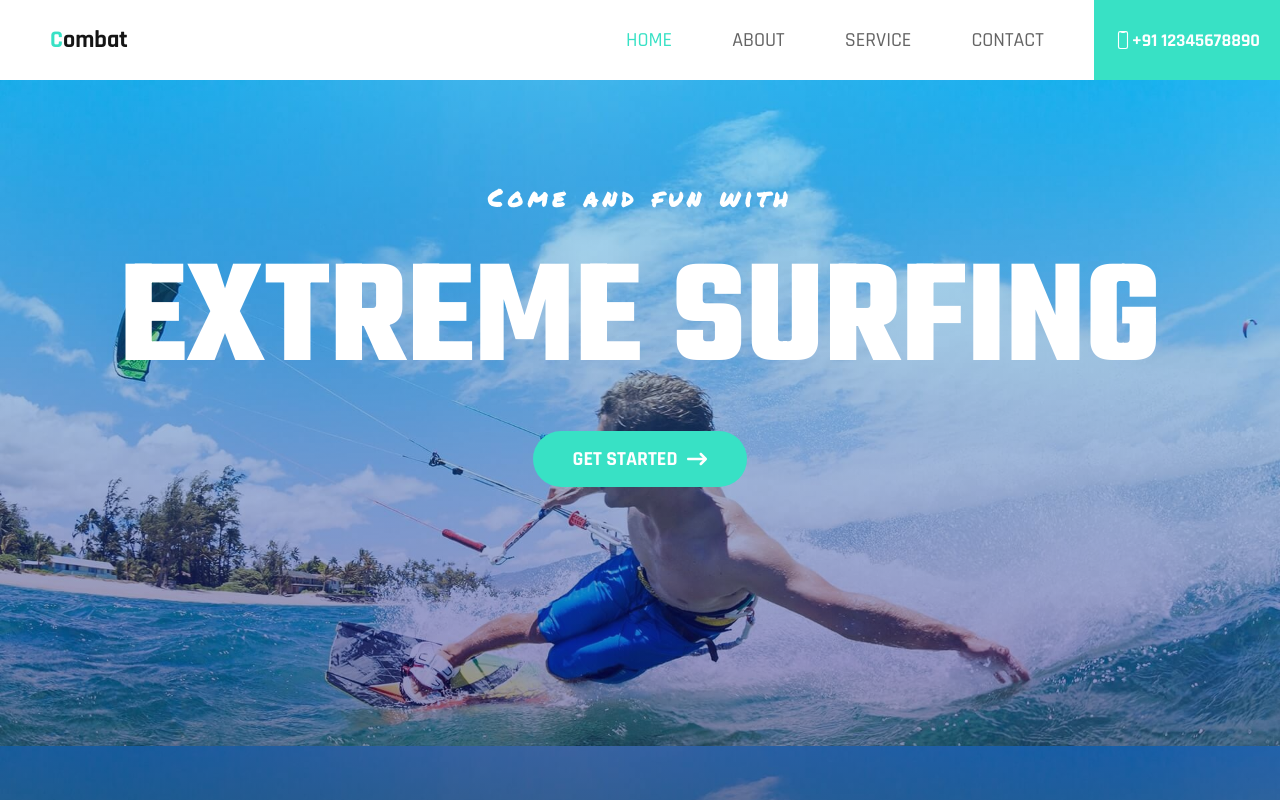
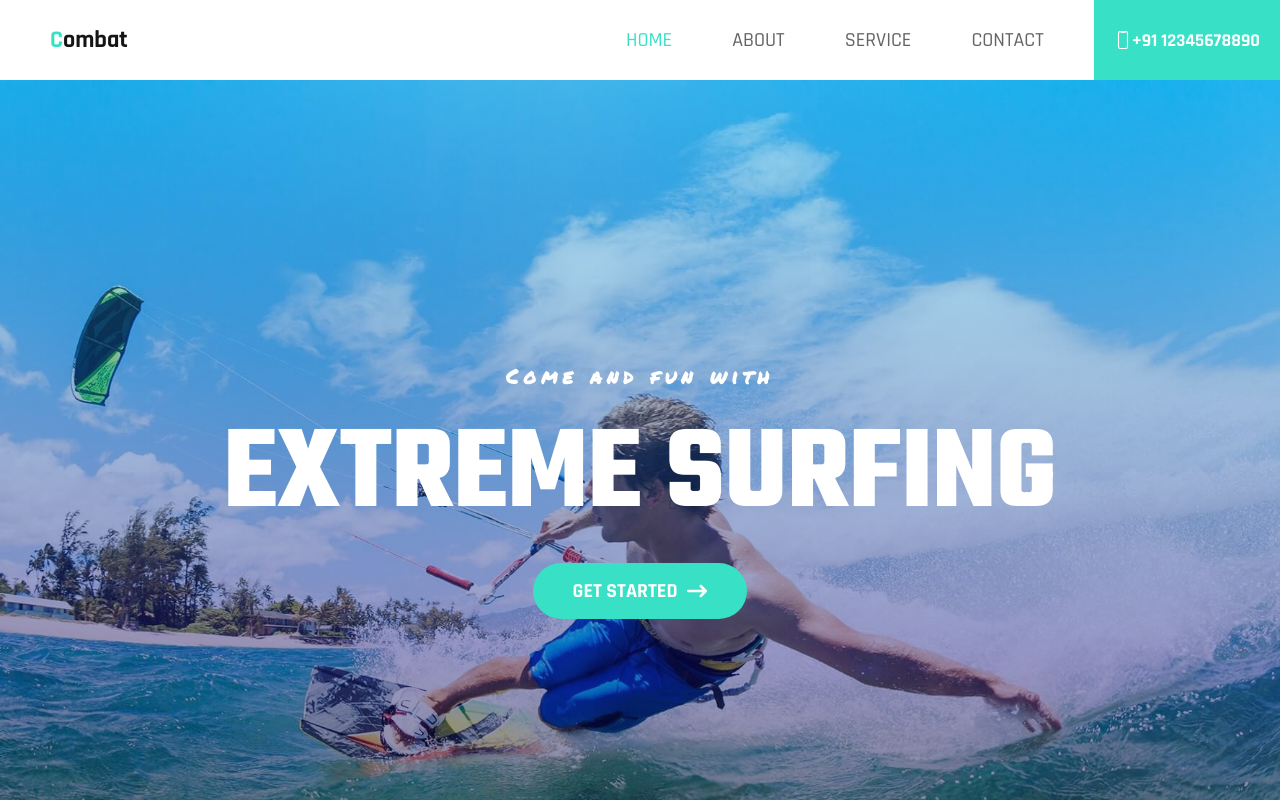
Before and after one commit to aman9549/combat, a React (Vite) app: page / in a window 1280 px wide. Shown: the top 802 px of the page. Built offline with nearby package versions, Linux system fonts and the light colour scheme.

Commit message:
created responsive hero section

```diff
--- a/src/component/about-us/aboutUs.css
+++ b/src/component/about-us/aboutUs.css
@@ -55,3 +55,22 @@
    bottom: 100px;
    left: 20px;
 }
+
+
+@media (max-width:600px){
+
+    .about-section{
+        grid-template-columns: repeat(1, 600px);
+    }
+
+}
+
+
+@media (min-width:600px){
+
+    .about-section{
+        grid-template-columns: repeat(1, 600px);
+
+    }
+
+}
--- a/src/component/hero/hero.css
+++ b/src/component/hero/hero.css
@@ -29,19 +29,6 @@ text-align: center;
     text-transform: uppercase;
 }
 
-.hero-text a{
-    color: var(--light-color);
-    background: var(--primary-color);
-    text-decoration: none;
-    padding: 15px 40px;
-    font-family: var(--rajdhani-font);
-    text-transform: uppercase;
-    font-weight: 800;
-    font-size: 20px;
-    border-radius: 30px;
-
-}
-
 
 @media (max-width:600px) {
     .hero-text h1{
@@ -50,4 +37,74 @@ text-align: center;
     .hero-text h2{
         font-size: 40px;
     }
+
+    .hero-section{
+        background-repeat: no-repeat;
+        background-size: cover;
+        align-items: center;
+    }
+
+
 }
+
+
+@media (min-width:600px) {
+    .hero-text h1{
+        font-size: 20px;
+    }
+    .hero-text h2{
+        font-size: 40px;
+    }
+
+    .hero-section{
+        background-repeat: no-repeat;
+        background-size: cover;
+        align-items: center;
+    }
+
+
+}
+
+
+@media (min-width:768px) {
+    .hero-text h1{
+        font-size: 20px;
+    }
+    .hero-text h2{
+       font-size:74px;
+    }
+
+    .hero-section{
+        background-repeat: no-repeat;
+        background-size: cover;
+        align-items: center;
+    }
+
+
+}
+
+
+@media (min-width:992px) {
+    .hero-text h1{
+        font-size: 20px;
+    }
+    .hero-text h2{
+       font-size:100px;
+    }
+
+    .hero-section{
+        background-repeat: no-repeat;
+        background-size: cover;
+        align-items: center;
+    }
+
+}
+
+@media (min-width:1200px){
+     .hero-text h1{
+        font-size: 20px;
+    }
+    .hero-text h2{
+       font-size:120px;
+    }
+}
--- a/src/utilities/button.css
+++ b/src/utilities/button.css
@@ -27,5 +27,6 @@
 @media (max-width:600px) {
     .btn{
         padding: 12px 20px;
+        font-size: 14px;
     }
 }
```
